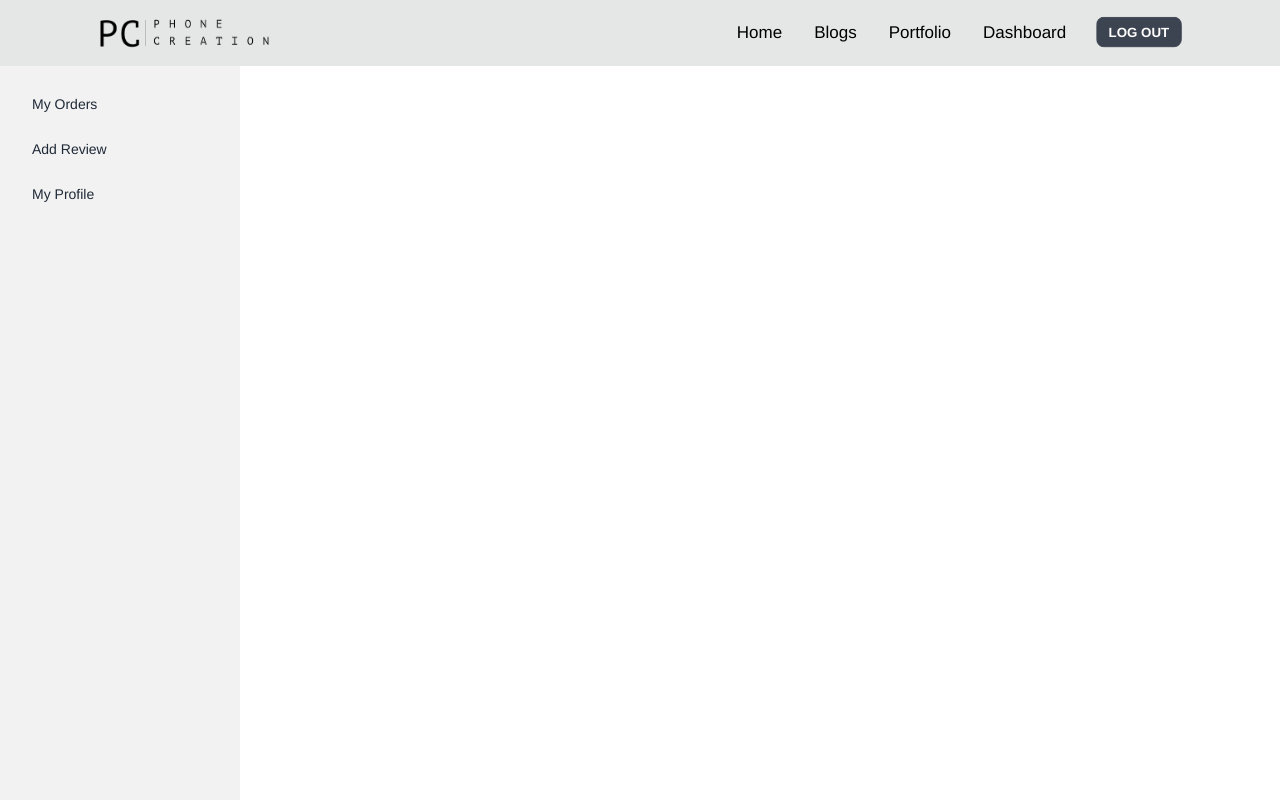
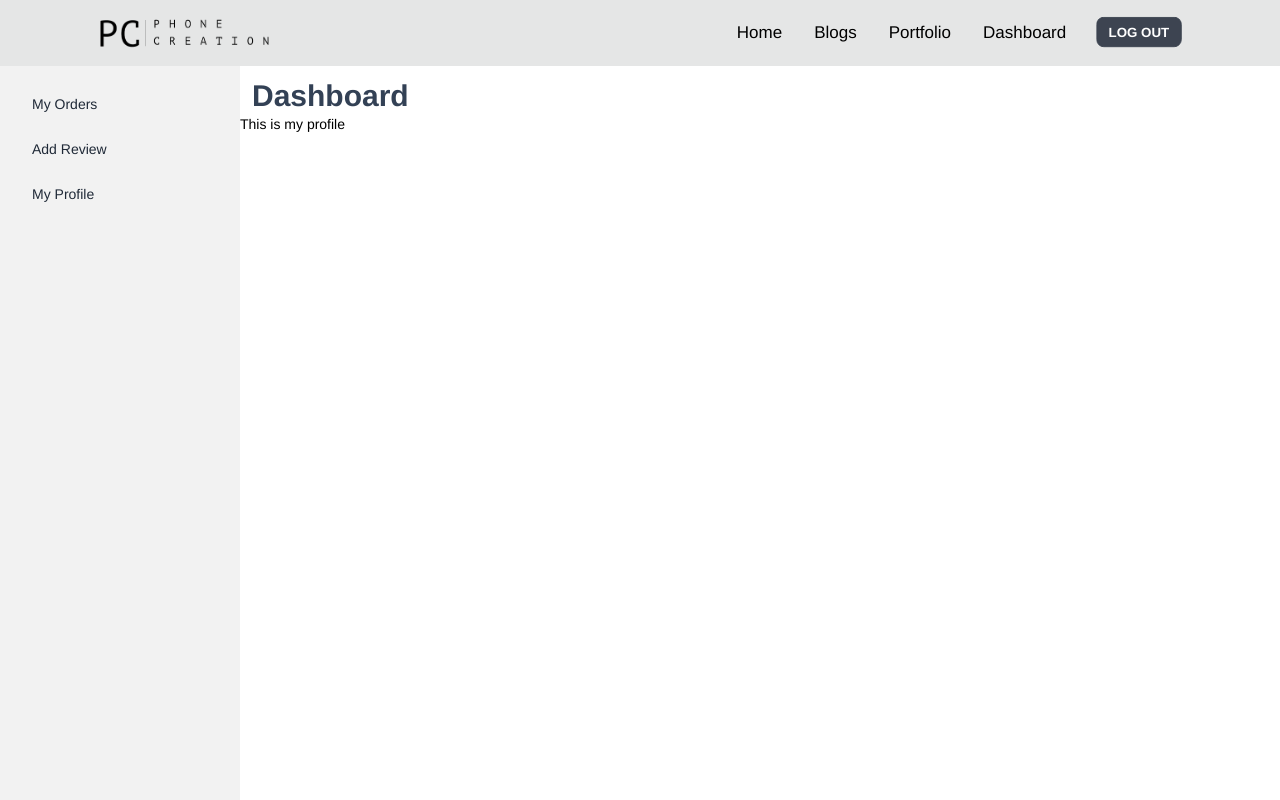
Before and after one commit to iamshakil19/phone-creation-client, a React (Create React App) app: page /dashboard/profile in a window 1280 px wide. Shown: the top 800 px of the page. Built offline with nearby package versions, Linux system fonts and the light colour scheme; no server answers; sample sign-in values are in the browser's storage.

Commit message:
dashboard init setup complete

```diff
--- a/src/App.js
+++ b/src/App.js
@@ -12,6 +12,8 @@ import Login from './Components/LoginGroup/Login';
 import Register from './Components/LoginGroup/Register';
 import Dashboard from './Components/Dashboard/Dashboard';
 import MyOrders from './Components/Dashboard/MyOrders';
+import AddReview from './Components/Dashboard/AddReview';
+import MyProfile from './Components/Dashboard/MyProfile';
 
 function App() {
   return (
@@ -23,8 +25,8 @@ function App() {
         <Route path="/portfolio" element={<Portfolio />}></Route>
         <Route path="/dashboard" element={<ProtectedRoute><Dashboard></Dashboard></ProtectedRoute>}>
         <Route index element={<MyOrders/>}></Route>
-        <Route path='addReview' element={<MyOrders/>}></Route>
-        <Route path='profile' element={<MyOrders/>}></Route>
+        <Route path='addReview' element={<AddReview/>}></Route>
+        <Route path='profile' element={<MyProfile/>}></Route>
         </Route>
         <Route path="/purchase/:partsId" element={
           <ProtectedRoute>
--- a/src/Components/Dashboard/Dashboard.js
+++ b/src/Components/Dashboard/Dashboard.js
@@ -1,4 +1,5 @@
 import React from 'react';
+import { Link, Outlet } from 'react-router-dom';
 import Footer from '../Shared/Footer';
 import Navbar from '../Shared/Navbar/Navbar';
 
@@ -8,19 +9,25 @@ const Dashboard = () => {
             <Navbar></Navbar>
             <div>
                 <div class="drawer drawer-mobile">
-                    <input id="my-drawer-2" type="checkbox" class="drawer-toggle" />
+                    <input id="dashboard-sidebar" type="checkbox" class="drawer-toggle" />
+                    <div className="drawer-content">
+                        <h2 className='text-3xl font-bold text-slate-700 mt-3 ml-3'>Dashboard</h2>
+                        <Outlet></Outlet>
+
+
+                    </div>
                     <div class="drawer-content flex flex-col items-center justify-center">
 
-                        <label for="my-drawer-2" class="btn btn-primary drawer-button lg:hidden">Open drawer</label>
+                        <label for="dashboard-sidebar" class="btn btn-primary drawer-button lg:hidden">Open drawer</label>
 
                     </div>
                     <div class="drawer-side">
-                        <label for="my-drawer-2" class="drawer-overlay"></label>
+                        <label for="dashboard-sidebar" class="drawer-overlay"></label>
                         <ul class="menu p-4 overflow-y-auto w-60 bg-base-200 text-base-content">
 
-                            <li><a>My Orders</a></li>
-                            <li><a>Add Review</a></li>
-                            <li><a>My Profile</a></li>
+                            <li><Link to="/dashboard">My Orders</Link></li>
+                            <li><Link to="/dashboard/addReview">Add Review</Link></li>
+                            <li><Link to="/dashboard/profile">My Profile</Link></li>
                         </ul>
 
                     </div>
--- a/src/Components/Dashboard/MyOrders.js
+++ b/src/Components/Dashboard/MyOrders.js
@@ -2,7 +2,7 @@ import React from 'react';
 
 const MyOrders = () => {
     return (
-        <div>
+        <div className='pt-3 px-3'>
             <h2>This is my orders page</h2>
         </div>
     );
--- /dev/null
+++ b/src/Components/Dashboard/MyProfile.js
@@ -0,0 +1,11 @@
+import React from 'react';
+
+const MyProfile = () => {
+    return (
+        <div>
+            <h2>This is my profile</h2>
+        </div>
+    );
+};
+
+export default MyProfile;
```
